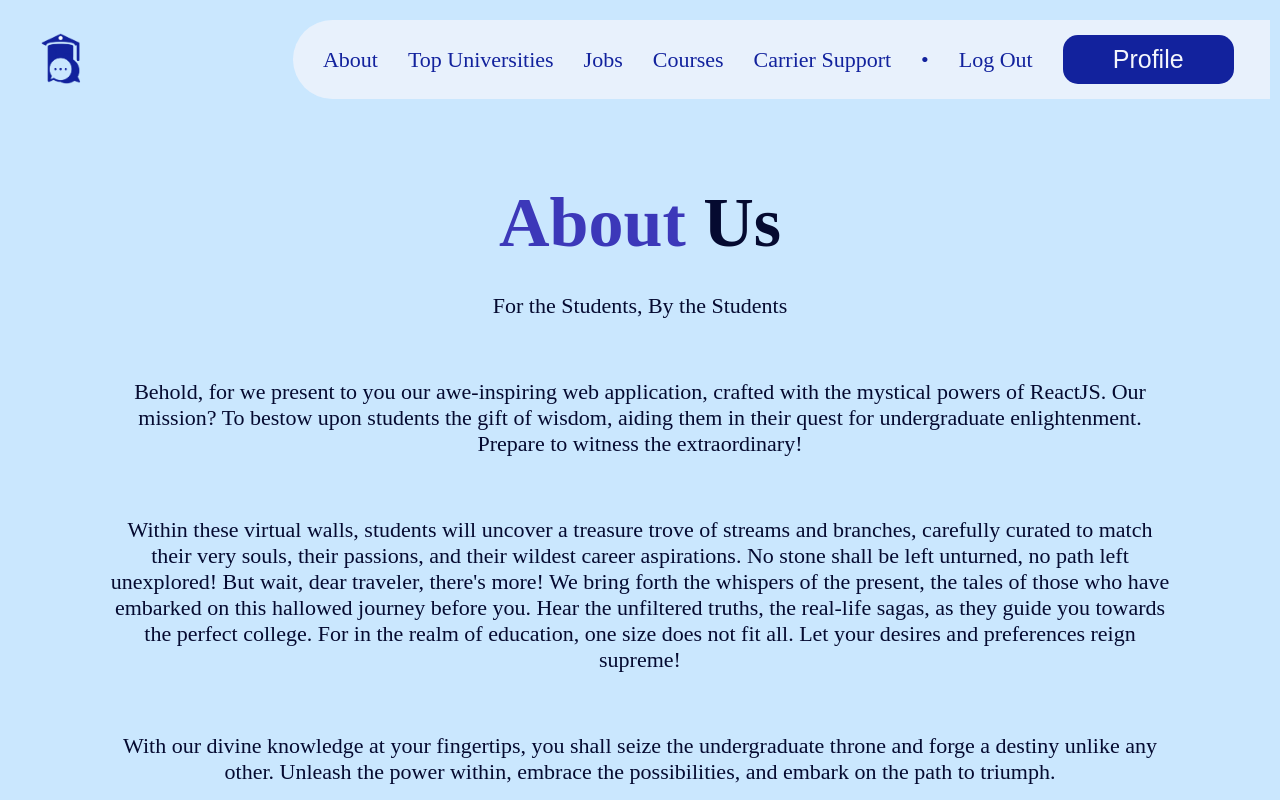
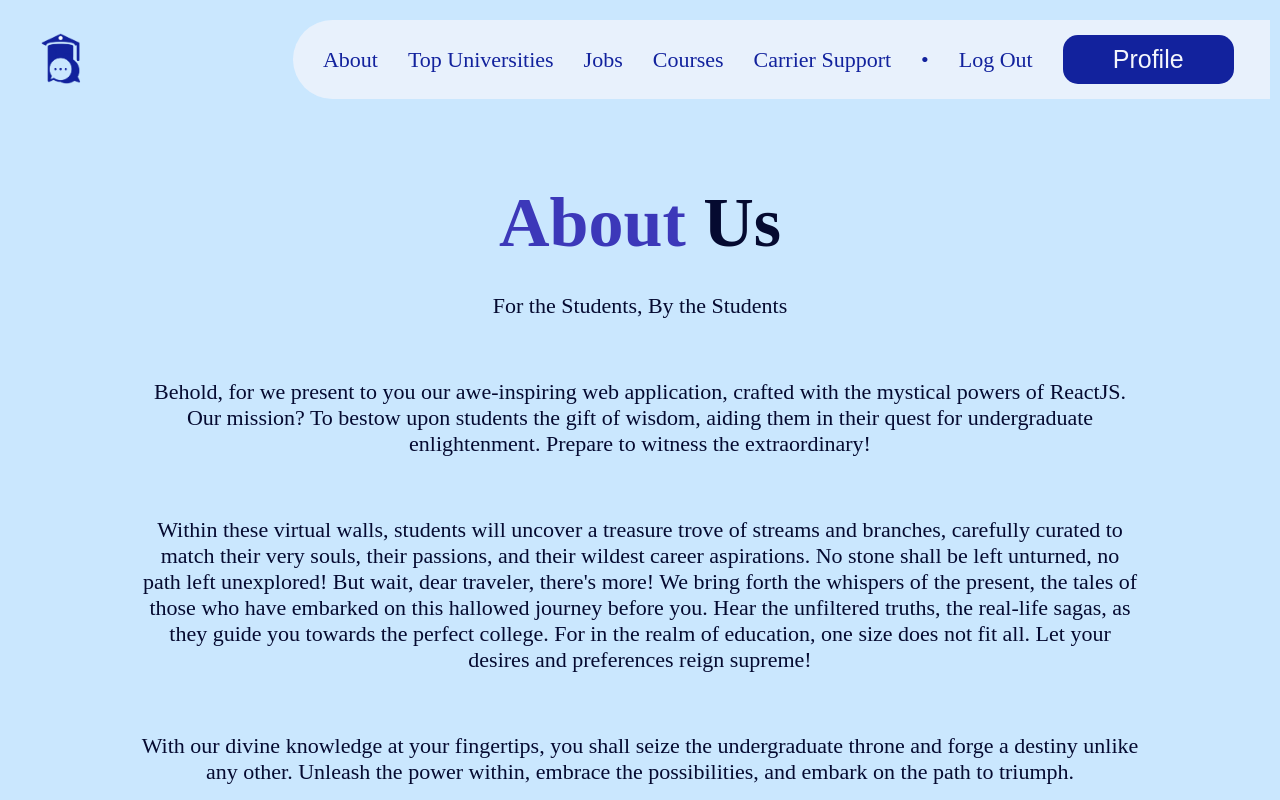
Before and after one commit to Counselllor/Counsellor-Web, a React (Vite) app: page /about in a window 1280 px wide. Shown: the top 800 px of the page. Built offline with nearby package versions, Linux system fonts and the light colour scheme; no server answers; sample sign-in values are in the browser's storage; a web font is replaced by a local one.

Commit message:
feat: Added About Page

```diff
--- a/src/components/About/About.jsx
+++ b/src/components/About/About.jsx
@@ -59,7 +59,7 @@ const About = () => {
             <div className={`bar ${menuOpen ? 'open' : ''}`}></div>
           </div>
         </nav>
-        <div className="maintxt" style={{padding: '0rem 11rem 15rem 11rem'}}>
+        <div className="maintxt" style={{padding: '0rem 11vw 15vw 11vw'}}>
           <h1><span className="blue">About </span>Us<br/></h1>
           <p>For the Students, By the Students</p>
           <p>
```
